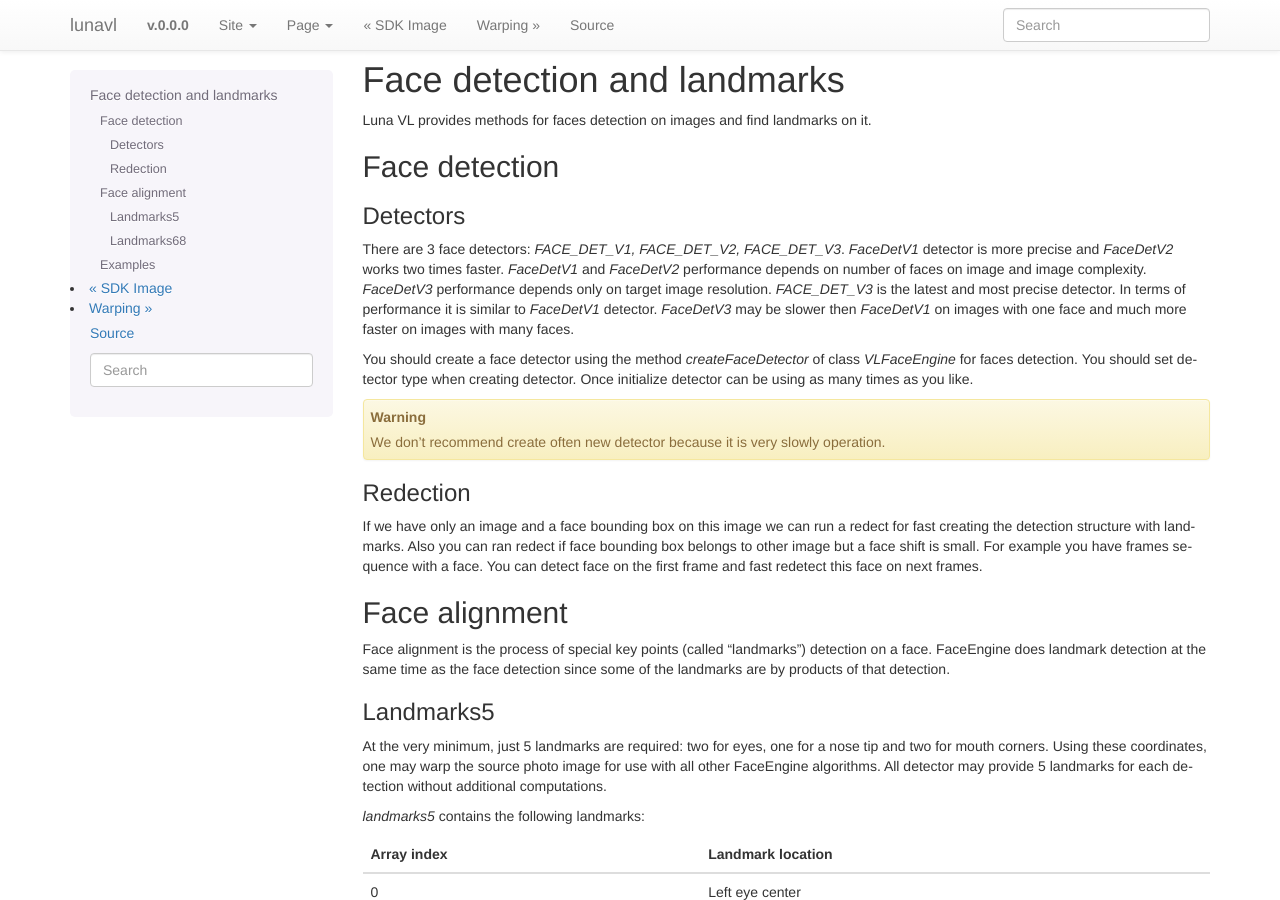
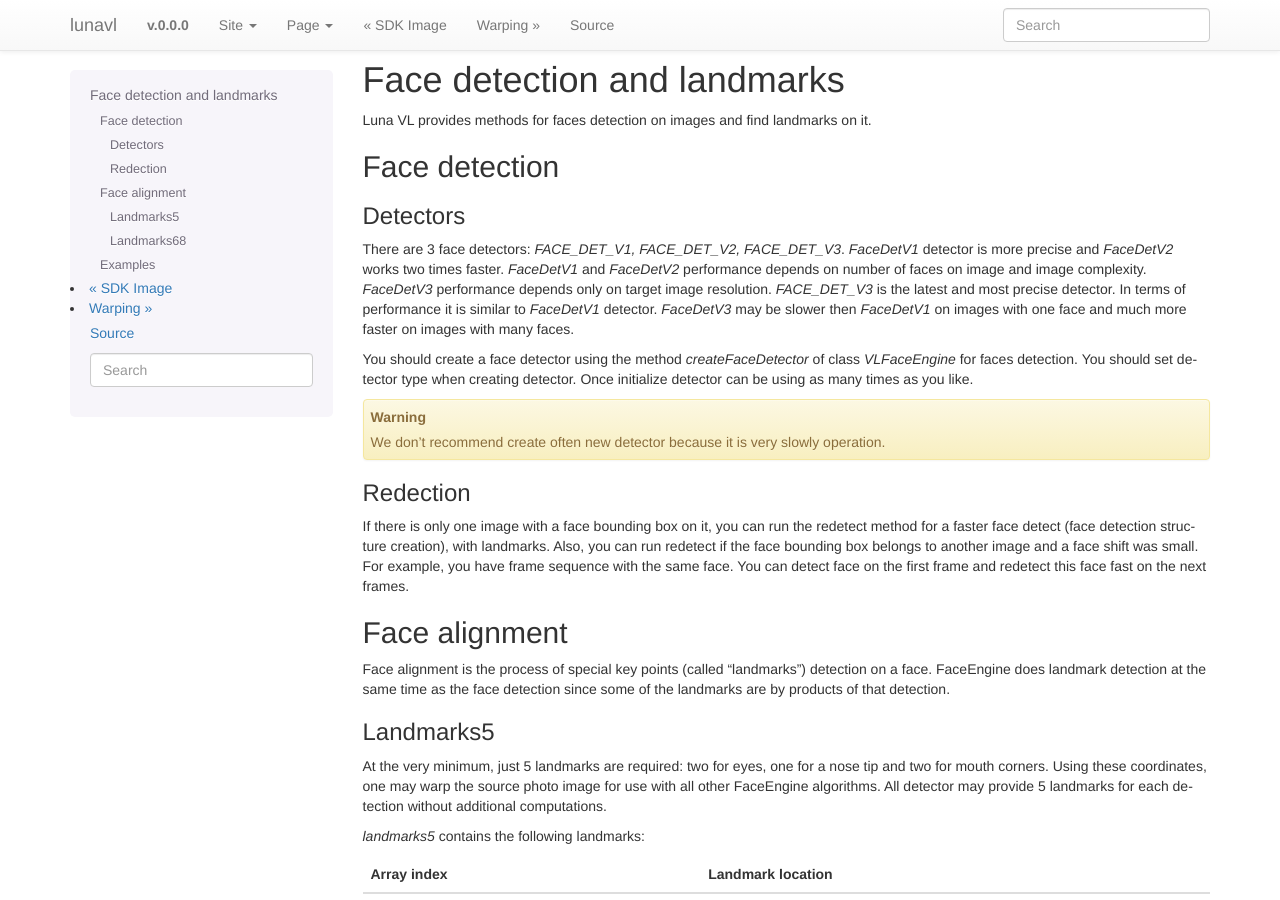
Before and after one commit to matemax/lunasdk, a Sphinx documentation site: the page built from docs/source/sdk/face_detection.rst, in a window 1280 px wide and 900 px high. Built offline with Sphinx 7.4.7, drawn with Linux system fonts in a browser that asks for light colours.

Commit message:
clean up

```diff
--- a/docs/source/sdk/face_detection.rst
+++ b/docs/source/sdk/face_detection.rst
@@ -26,10 +26,10 @@ You should set detector type when creating detector. Once initialize detector ca
 Redection
 ~~~~~~~~~
 
-If we have only an image and a face bounding box on this image we can run a redect for fast creating the detection
-structure with landmarks. Also you can ran redect if face bounding box belongs to other image but a face shift is small.
-For example you have frames sequence with a face. You can detect face on the first frame and fast redetect this face on
-next frames.
+If there is only one image with a face bounding box on it, you can run the redetect method for a faster face detect
+(face detection structure creation), with landmarks. Also, you can run redetect if the face bounding box belongs to
+another image and a face shift was small. For example, you have frame sequence with the same face. You can detect face
+on the first frame and redetect this face fast on the next frames.
 
 Face alignment
 --------------
```
Also changed, not shown: 1 other file.
